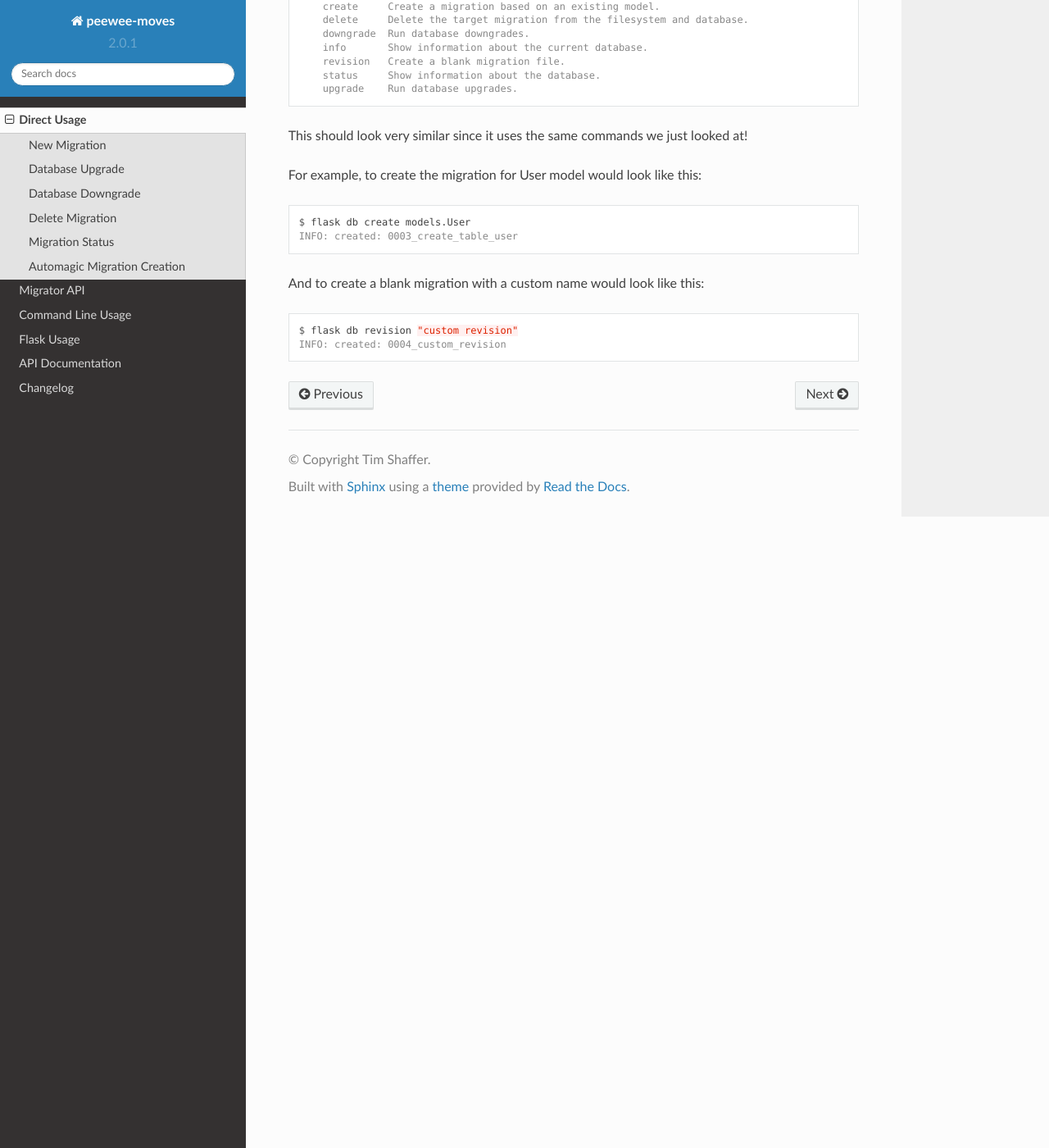
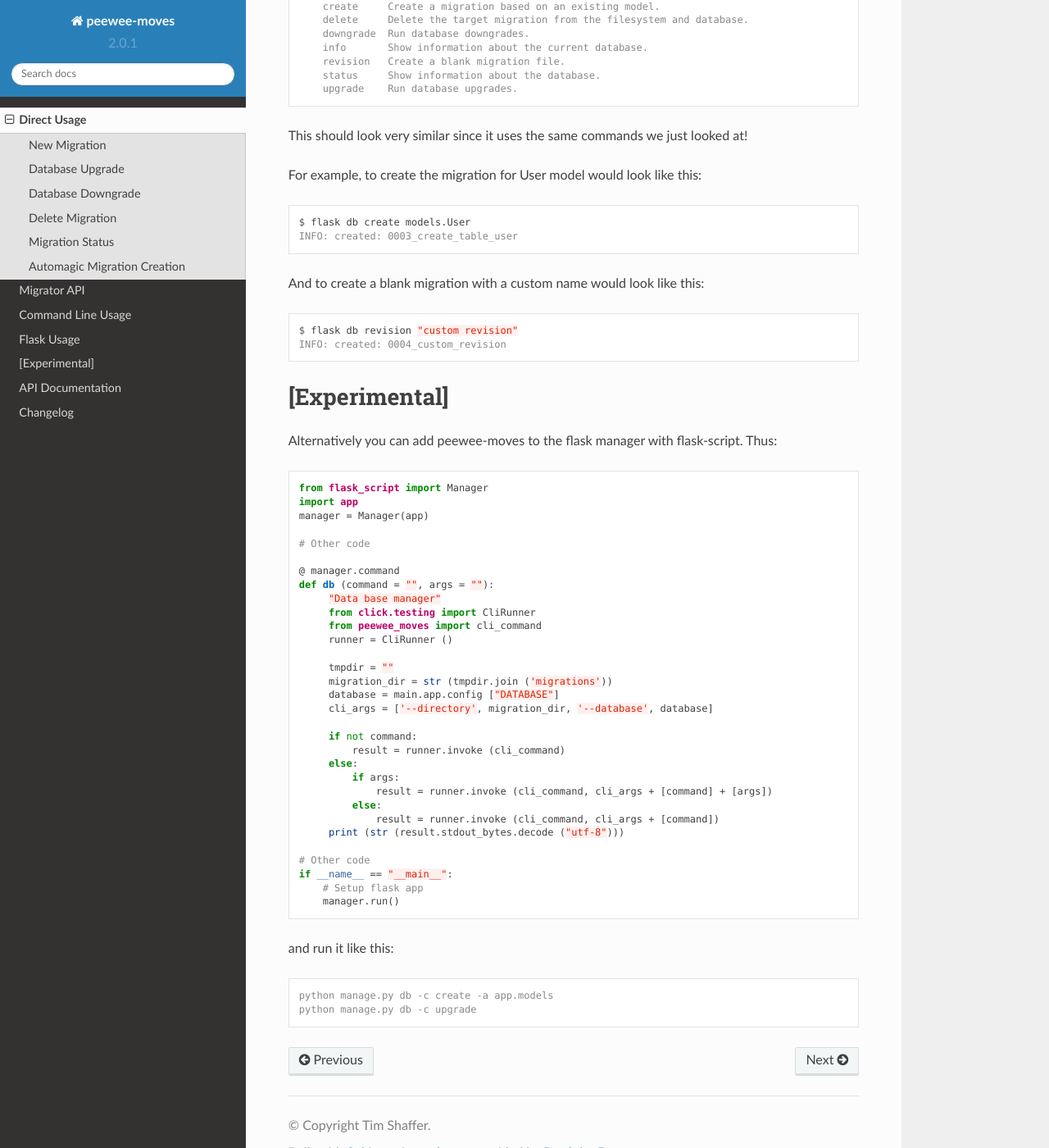
Before and after one commit to timster/peewee-moves, a Sphinx documentation site: the page built from docs/usage.rst, in a window 1280 px wide and 1400 px high, scrolled down 6154 px. Shown: the whole window at 82% size. Built offline with Sphinx 7.4.7 and the Read the Docs theme 2.0.0, drawn with Linux system fonts in a browser that asks for light colours.

Commit message:
Update usage.rst

```diff
--- a/docs/usage.rst
+++ b/docs/usage.rst
@@ -342,3 +342,49 @@ And to create a blank migration with a custom name would look like this:
 
     $ flask db revision "custom revision"
     INFO: created: 0004_custom_revision
+
+[Experimental]
+====
+
+Alternatively you can add peewee-moves to the flask manager with flask-script. Thus:
+
+.. code:: python
+
+    from flask_script import Manager
+    import app
+    manager = Manager(app)
+
+    # Other code
+
+    @ manager.command
+    def db (command = "", args = ""):
+         "Data base manager"
+         from click.testing import CliRunner
+         from peewee_moves import cli_command
+         runner = CliRunner ()
+
+         tmpdir = ""
+         migration_dir = str (tmpdir.join ('migrations'))
+         database = main.app.config ["DATABASE"]
+         cli_args = ['--directory', migration_dir, '--database', database]
+
+         if not command:
+             result = runner.invoke (cli_command)
+         else:
+             if args:
+                 result = runner.invoke (cli_command, cli_args + [command] + [args])
+             else:
+                 result = runner.invoke (cli_command, cli_args + [command])
+         print (str (result.stdout_bytes.decode ("utf-8")))
+
+    # Other code
+    if __name__ == "__main__":
+        # Setup flask app
+        manager.run()
+
+and run it like this:
+
+.. code:: console
+
+    python manage.py db -c create -a app.models
+    python manage.py db -c upgrade
```
